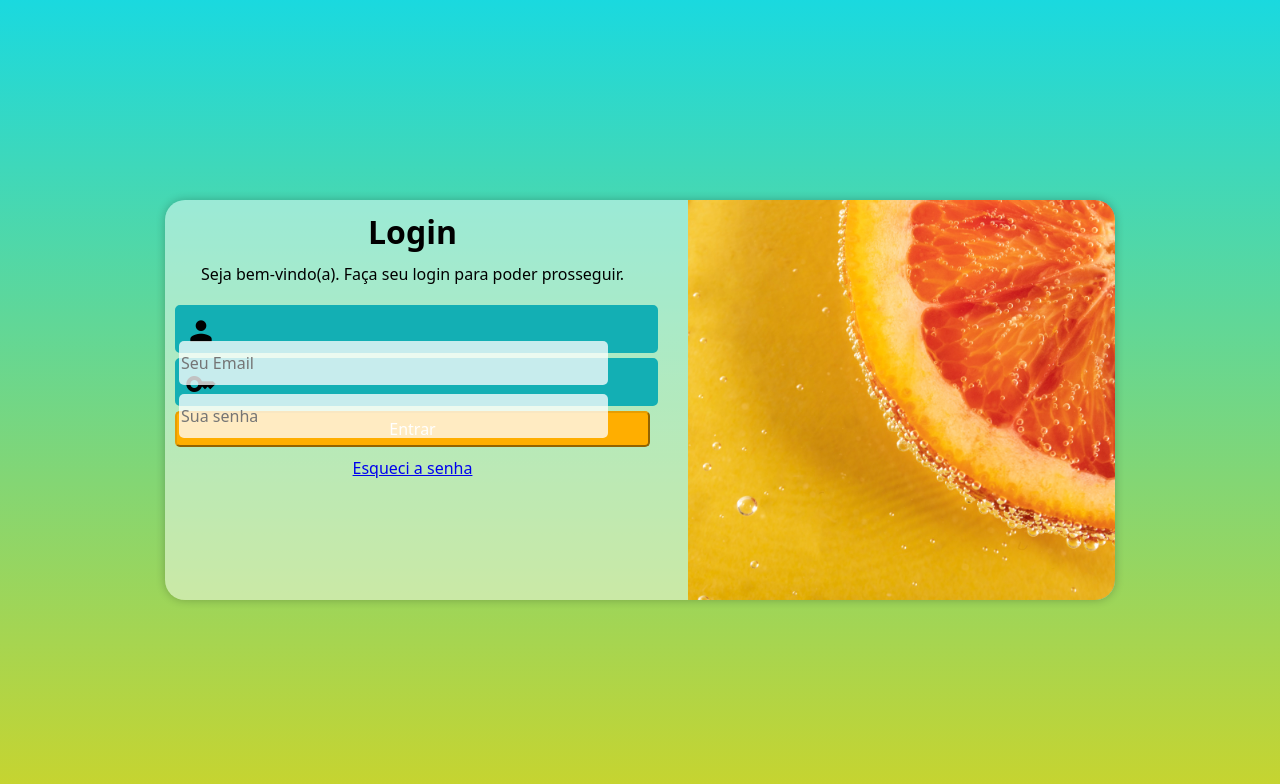
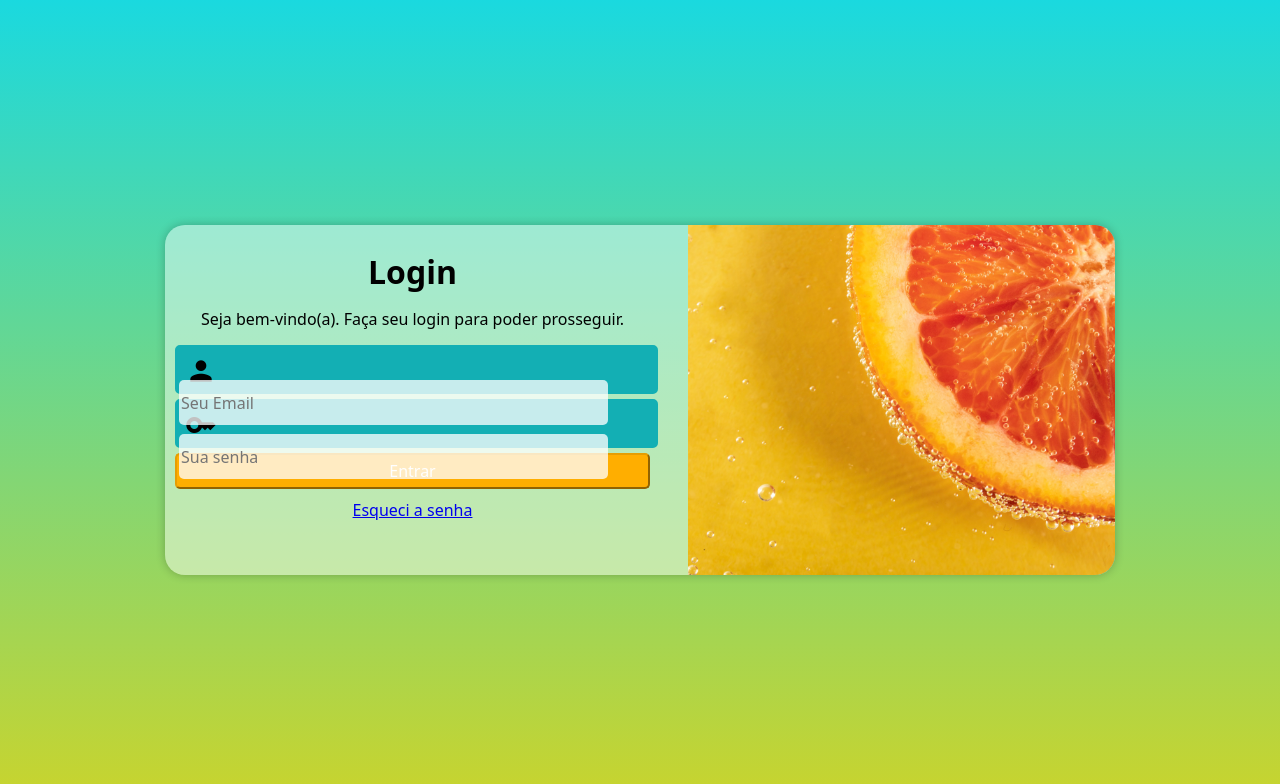
Before and after one commit to leticiaSejanoski/projeto-login, a plain HTML site: page index.html in a window 1280 px wide. Drawn offline with Linux system fonts and the light colour scheme.

Commit message:
alterei tamanho do formulário

```diff
--- a/estilos/media-query.css
+++ b/estilos/media-query.css
@@ -4,11 +4,12 @@
 
     body{
         background-image: linear-gradient(to top, #c9d42d, #1ad9df);
+
     }
 
     #login{
         width: 80vw;
-        height: 400px;
+        height: 300px;
     }
 
     #login > #imagem{
@@ -32,7 +33,7 @@
 
     #login{
         width: 950px;
-        height: 400px;
+        height: 350px;
     }
 
     #login > #imagem{
--- a/estilos/style.css
+++ b/estilos/style.css
@@ -52,13 +52,13 @@ main{
 
 #formulario > h1{
     text-align: center;
-    margin-bottom: 10px;
+    margin-top:15px;
 }
 
 #formulario > p{
     text-align: center;
     font-size: 0.9em;
-   margin-bottom: 20px;
+   margin:15px 20px;
 }
 
 label{
@@ -70,7 +70,7 @@ form > .campo{
     border: 4px solid #13afb4;
     display: block;
     width: 100%;
-    height: 40px;
+    height: 41px;
     border-radius: 5px;
     margin: 5px 0px;
 }
@@ -102,7 +102,7 @@ form > .campo{
     border: 0px;
     border-radius: 5px;
     padding: 2px;
-    transform: translateY(-12px);
+    transform: translateY(-13px);
 
 
 }
```
